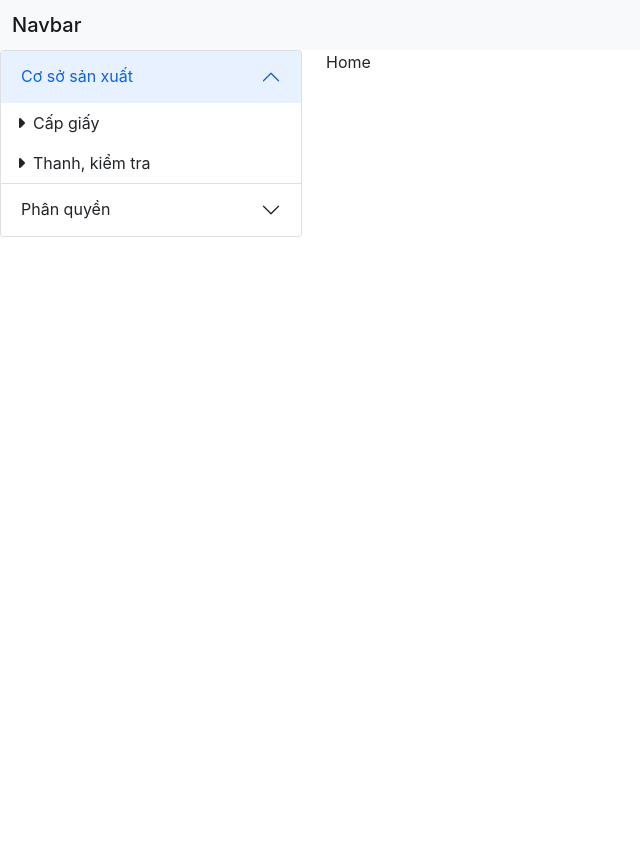
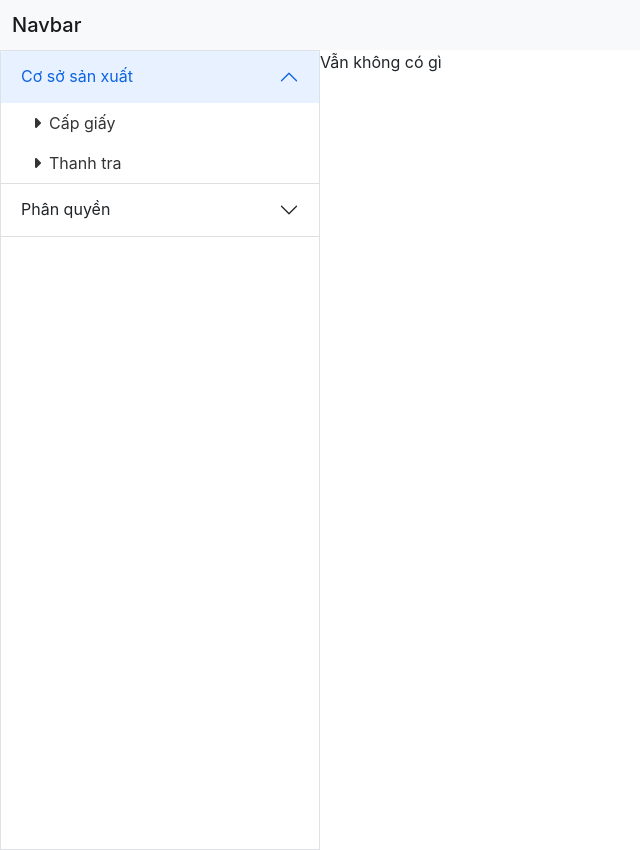
Before and after one commit to BongNT/web_project, a React (Create React App) app: page /certificate in a window 1280 px wide. Both pictures are taken after a click on the button "Cơ sở sản xuất". Shown: the whole page, without its empty margins (0-640 px from the left). Before the commit the page ends 800 px from the top, so only its background shows below. Built offline with nearby package versions, Linux system fonts and the light colour scheme.

Commit message:
react router in side bar

```diff
--- a/package.json
+++ b/package.json
@@ -8,6 +8,7 @@
     "@testing-library/user-event": "^13.5.0",
     "react": "^18.1.0",
     "react-dom": "^18.1.0",
+    "react-router-dom": "^6.3.0",
     "react-scripts": "5.0.1",
     "web-vitals": "^2.1.4"
   },
--- a/src/App.js
+++ b/src/App.js
@@ -1,21 +1,29 @@
+import { Routes, Route } from "react-router-dom";
 import Sidebar from "./components/Sidebar";
+import Home from "./pages/Home";
+import Certificate from "./pages/Certificate";
 
 function App() {
 	return (
-		<div>
+		<div className="h-100">
 			<header>
-				<nav class="navbar navbar-light bg-light">
-					<div class="container-fluid">
-						<span class="navbar-brand mb-0 h1">Navbar</span>
+				<nav className="navbar navbar-light bg-light">
+					<div className="container-fluid">
+						<span className="navbar-brand mb-0 h1">Navbar</span>
 					</div>
 				</nav>
 			</header>
-			<div id="container">
-				<div class="row">
-					<div id="side-bar" class="col-3">
-						<Sidebar />
-					</div>
-					<div class="col-9">Home</div>
+
+			<div className="row gx-0 h-100">
+				<div id="side-bar" className="col-3 border">
+					<Sidebar />
+				</div>
+
+				<div className="col-9">
+					<Routes>
+						<Route path="/home" element={<Home />} />
+						<Route path="/certificate" element={<Certificate />} />
+					</Routes>
 				</div>
 			</div>
 		</div>
--- a/src/components/List/index.js
+++ b/src/components/List/index.js
@@ -1,6 +1,7 @@
 import React from "react";
+import { Link } from "react-router-dom";
 
-export default function List(prop) {
+function List(prop) {
 	const list = prop.list.map((item) => (
 		<li className={prop.classLi}>
 			<a className={prop.classA}>
@@ -11,3 +12,17 @@ export default function List(prop) {
 	));
 	return <ul className={prop.classUl}>{list}</ul>;
 }
+
+function LinkList(prop) {
+	const list = prop.list.map((item) => (
+		<li key={item.id} className={prop.classLi}>
+			<Link to={item.link} className={prop.classA}>
+				<i className={prop.classIcon}></i>
+				{item.name}
+			</Link>
+		</li>
+	));
+	return <ul className={prop.classUl}>{list}</ul>;
+}
+
+export { List, LinkList };
--- a/src/components/Sidebar/index.css
+++ b/src/components/Sidebar/index.css
@@ -6,3 +6,19 @@
 #side-bar .accordion-body {
 	padding: 0;
 }
+
+#side-bar .accordion-body a {
+	display: block;
+	padding: 0.5rem 2rem;
+	color: rgba(0, 0, 0, 0.8);
+	text-decoration: none;
+}
+
+#side-bar .list-group-flush > .list-group-item:last-child {
+	border-bottom-width: 1px;
+}
+
+#side-bar .list-group-item {
+	padding: 0;
+	cursor: pointer;
+}
--- a/src/components/Sidebar/index.js
+++ b/src/components/Sidebar/index.js
@@ -1,23 +1,32 @@
 import React from "react";
-import List from "../List";
+import { LinkList } from "../List";
 import "./index.css";
 
 export default function Sidebar() {
 	const objs = [
 		{
 			key: 1,
-			name: "Cơ sở sản xuất",
-			items: ["Cấp giấy", "Thanh, kiểm tra"],
+			title: "Cơ sở sản xuất",
+			items: [
+				{ id: 1, name: "Cấp giấy", link: "/home" },
+				{ id: 2, name: "Thanh tra", link: "/certificate" },
+			],
 		},
 		{
 			key: 2,
-			name: "Phân quyền",
-			items: ["Chuyên viên", "???"],
+			title: "Phân quyền",
+			items: [
+				{ id: 1, name: "Cơ cấu", link: "/home" },
+				{ id: 2, name: "Tổ chức cán bộ", link: "/certificate" },
+			],
 		},
 	];
 
 	const list = objs.map((obj) => (
-		<li className="accordion accordion-flush list-group-item accordion-item p-0">
+		<li
+			key={obj.key}
+			className="accordion accordion-flush list-group-item accordion-item p-0"
+		>
 			<h2 className="accordion-header">
 				<button
 					className="accordion-button collapsed"
@@ -28,7 +37,7 @@ export default function Sidebar() {
 					aria-expanded="false"
 					aria-controls={"flush-collapse" + obj.key}
 				>
-					{obj.name}
+					{obj.title}
 				</button>
 			</h2>
 			<div
@@ -37,7 +46,7 @@ export default function Sidebar() {
 				aria-labelledby={"flush-heading" + obj.key}
 			>
 				<div className="accordion-body">
-					<List
+					<LinkList
 						list={obj.items}
 						classUl="list-group"
 						classLi="list-group-item list-group-item-action border-0"
@@ -47,6 +56,5 @@ export default function Sidebar() {
 			</div>
 		</li>
 	));
-
-	return <ul className="list-group">{list}</ul>;
+	return <ul className="list-group list-group-flush">{list}</ul>;
 }
--- a/src/index.css
+++ b/src/index.css
@@ -1,4 +1,9 @@
+html {
+	height: 100%;
+}
+
 body {
+	height: 100%;
 	margin: 0;
 	font-family: -apple-system, BlinkMacSystemFont, "Segoe UI", "Roboto",
 		"Oxygen", "Ubuntu", "Cantarell", "Fira Sans", "Droid Sans",
@@ -11,3 +16,7 @@ code {
 	font-family: source-code-pro, Menlo, Monaco, Consolas, "Courier New",
 		monospace;
 }
+
+#root {
+	height: inherit;
+}
--- a/src/index.js
+++ b/src/index.js
@@ -1,11 +1,14 @@
 import React from "react";
 import ReactDOM from "react-dom/client";
+import { BrowserRouter } from "react-router-dom";
 import "./index.css";
 import App from "./App";
 
 const root = ReactDOM.createRoot(document.getElementById("root"));
 root.render(
 	<React.StrictMode>
-		<App />
+		<BrowserRouter>
+			<App />
+		</BrowserRouter>
 	</React.StrictMode>
 );
--- /dev/null
+++ b/src/pages/Certificate.js
@@ -0,0 +1,5 @@
+import React from "react";
+
+export default function Certificate() {
+	return <div>Vẫn không có gì</div>;
+}
--- /dev/null
+++ b/src/pages/Home.js
@@ -0,0 +1,5 @@
+import React from "react";
+
+export default function Home() {
+	return <div>Không có gì cả</div>;
+}
```
Also changed, not shown: 1 other file (tests, documents, lock files or other folders).
